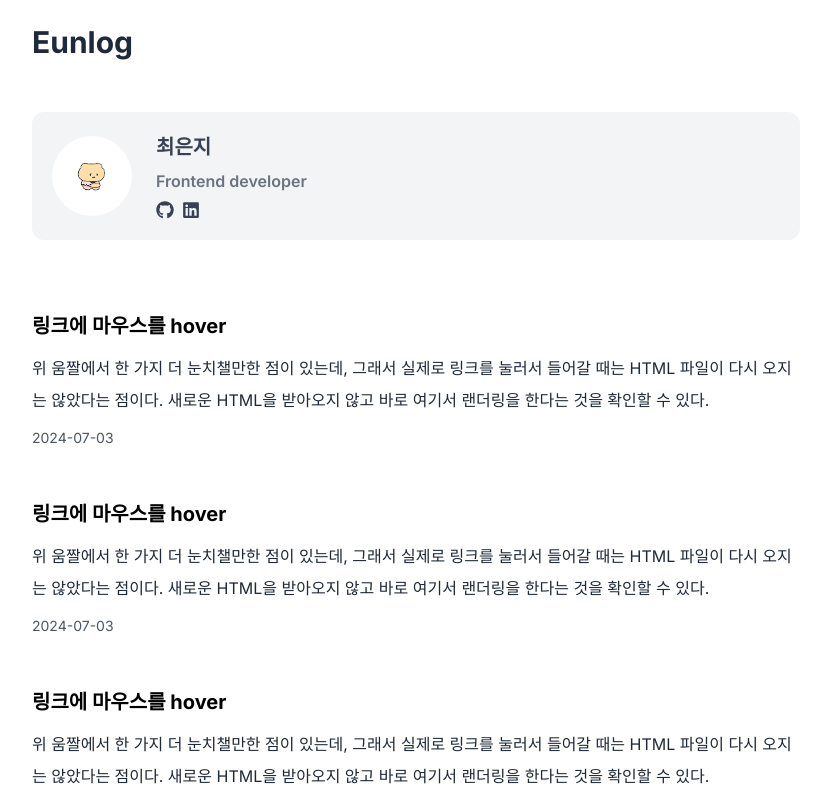
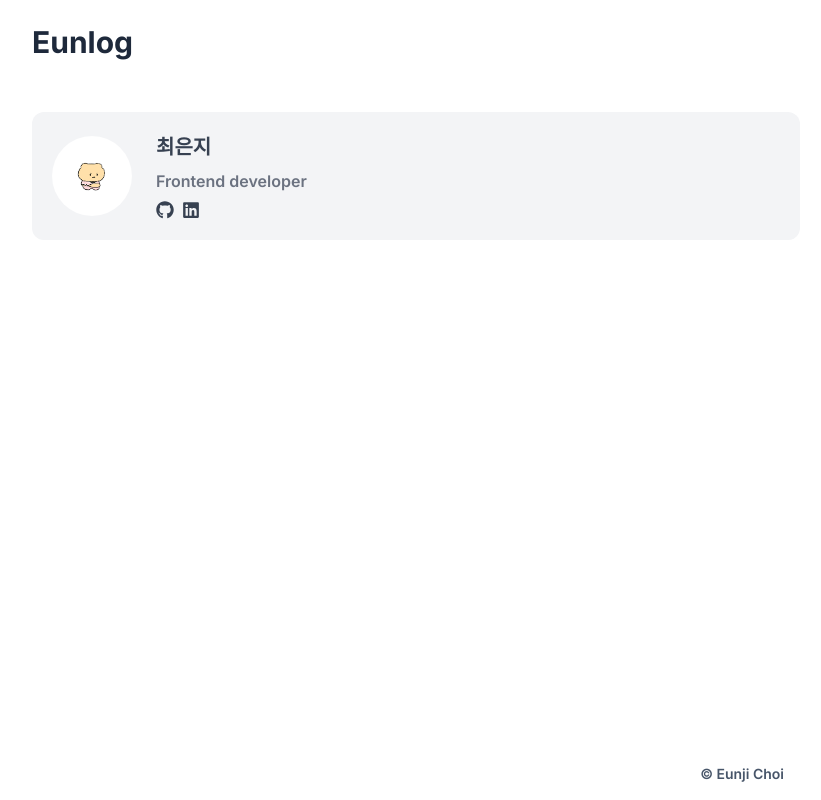
Before and after one commit to chldmswnl/eunlog, a Next.js app: page / in a window 1280 px wide. Shown: the top 800 px of the page, without its empty margins (224-1045 px from the left). Built offline with nearby package versions, Linux system fonts and the light colour scheme.

Commit message:
fix: type error 수정

```diff
--- a/src/components/CardGrid/index.tsx
+++ b/src/components/CardGrid/index.tsx
@@ -1,38 +1,7 @@
-import { Post } from '@/type'
+import { PostMetadataType } from '@/type'
 import PostCard from '../PostCard'
 
-const data: Post[] = [
-  {
-    id: 1,
-    title: '링크에 마우스를 hover',
-    desc: '위 움짤에서 한 가지 더 눈치챌만한 점이 있는데, 그래서 실제로 링크를 눌러서 들어갈 때는 HTML 파일이 다시 오지는 않았다는 점이다. 새로운 HTML을 받아오지 않고 바로 여기서 랜더링을 한다는 것을 확인할 수 있다.',
-    date: '2024-07-03',
-  },
-  {
-    id: 2,
-    title: '링크에 마우스를 hover',
-    desc: '위 움짤에서 한 가지 더 눈치챌만한 점이 있는데, 그래서 실제로 링크를 눌러서 들어갈 때는 HTML 파일이 다시 오지는 않았다는 점이다. 새로운 HTML을 받아오지 않고 바로 여기서 랜더링을 한다는 것을 확인할 수 있다.',
-    date: '2024-07-03',
-  },
-  {
-    id: 3,
-    title: '링크에 마우스를 hover',
-    desc: '위 움짤에서 한 가지 더 눈치챌만한 점이 있는데, 그래서 실제로 링크를 눌러서 들어갈 때는 HTML 파일이 다시 오지는 않았다는 점이다. 새로운 HTML을 받아오지 않고 바로 여기서 랜더링을 한다는 것을 확인할 수 있다.',
-    date: '2024-07-03',
-  },
-  {
-    id: 4,
-    title: '링크에 마우스를 hover',
-    desc: '위 움짤에서 한 가지 더 눈치챌만한 점이 있는데, 그래서 실제로 링크를 눌러서 들어갈 때는 HTML 파일이 다시 오지는 않았다는 점이다. 새로운 HTML을 받아오지 않고 바로 여기서 랜더링을 한다는 것을 확인할 수 있다.',
-    date: '2024-07-03',
-  },
-  {
-    id: 5,
-    title: '링크에 마우스를 hover',
-    desc: '위 움짤에서 한 가지 더 눈치챌만한 점이 있는데, 그래서 실제로 링크를 눌러서 들어갈 때는 HTML 파일이 다시 오지는 않았다는 점이다. 새로운 HTML을 받아오지 않고 바로 여기서 랜더링을 한다는 것을 확인할 수 있다.',
-    date: '2024-07-03',
-  },
-]
+const data: PostMetadataType[] = []
 
 export default function CardGrid() {
   return (
--- a/src/type/index.ts
+++ b/src/type/index.ts
@@ -1,4 +1,5 @@
 export interface PostMetadataType {
+  id: number
   title: string
   desc: string
   date: string
```
